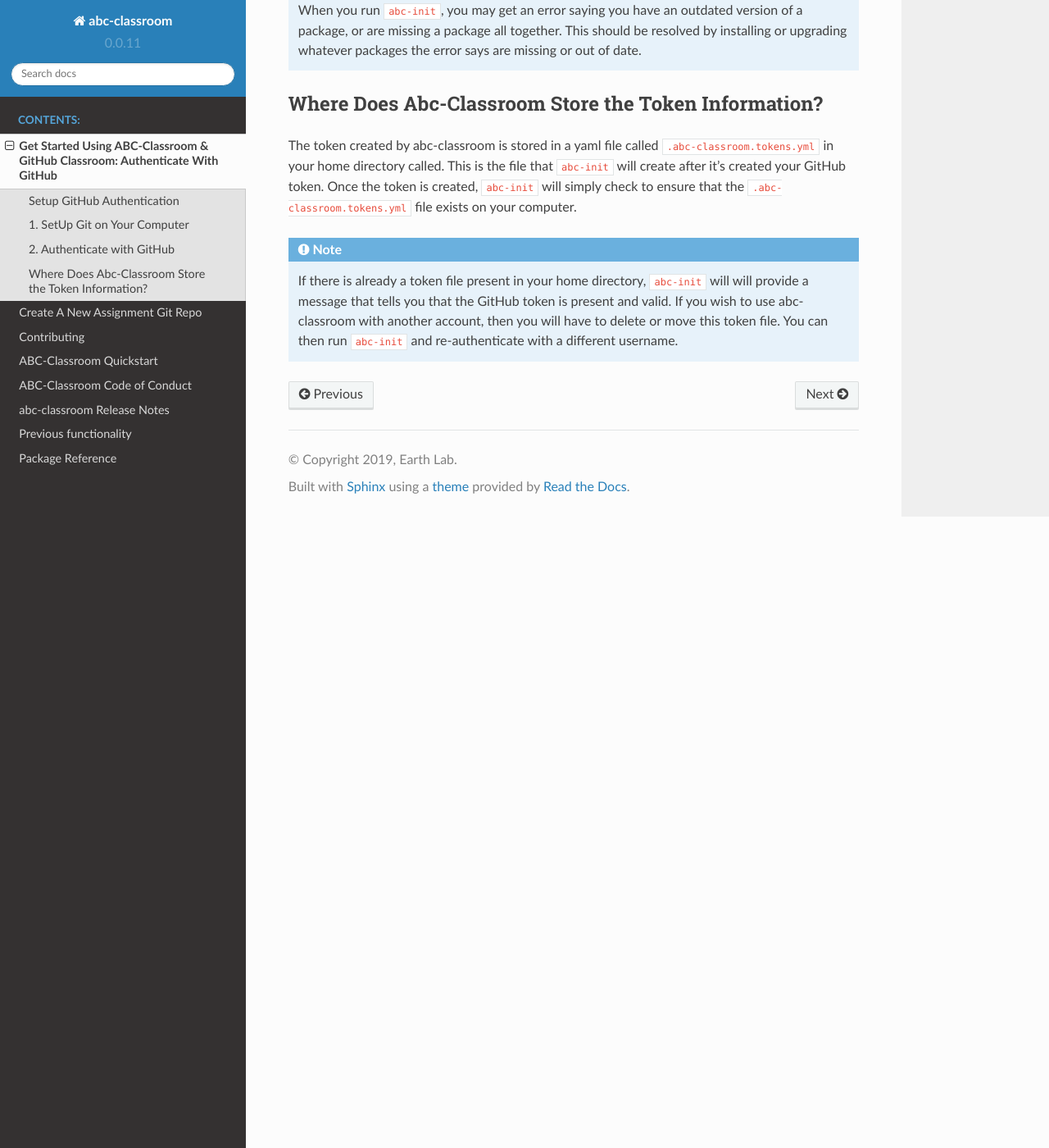
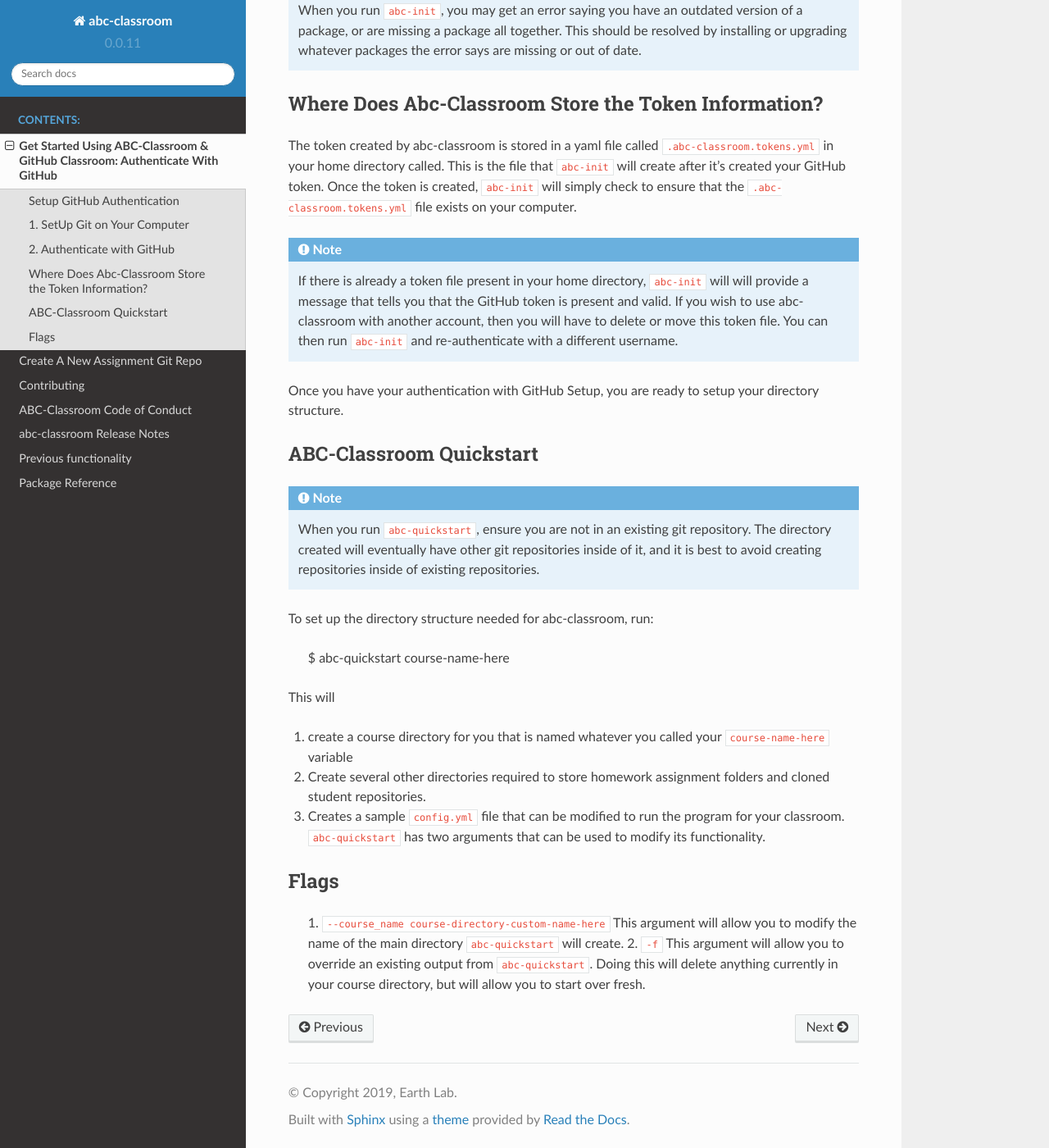
Before and after one commit to earthlab/abc-classroom, a Sphinx documentation site: the page built from docs/get-started.rst, in a window 1280 px wide and 1400 px high, scrolled down 1371 px. Shown: the whole window at 82% size. Built offline with Sphinx 7.4.7 and the Read the Docs theme 2.0.0, drawn with Linux system fonts in a browser that asks for light colours.

Commit message:
create single quick start doc for users

```diff
--- a/docs/get-started.rst
+++ b/docs/get-started.rst
@@ -74,3 +74,32 @@ ensure that the ``.abc-classroom.tokens.yml`` file exists on your computer.
    present and valid. If you
    wish to use abc-classroom with another account, then you will have to delete or move this
    token file. You can then run ``abc-init`` and re-authenticate with a different username.
+
+Once you have your authentication with GitHub Setup, you are ready to setup
+your directory structure.
+
+ABC-Classroom Quickstart
+~~~~~~~~~~~~~~~~~~~~~~~~
+
+.. note::
+    When you run ``abc-quickstart``, ensure you are not in an existing git repository. The directory created will
+    eventually have other git repositories inside of it, and it is best to avoid creating repositories inside of
+    existing repositories.
+
+To set up the directory structure needed for abc-classroom, run:
+
+     $ abc-quickstart course-name-here
+
+This will
+
+1. create a course directory for you that is named whatever you called your ``course-name-here`` variable
+2. Create several other directories required to store homework assignment folders
+   and cloned student repositories.
+3. Creates a sample ``config.yml`` file that can be modified to run the program for your classroom. ``abc-quickstart`` has two arguments that can be used to modify its functionality.
+
+Flags
+~~~~~
+ 1. ``--course_name course-directory-custom-name-here`` This argument will allow you to modify the name of the main
+ directory ``abc-quickstart`` will create.
+ 2. ``-f`` This argument will allow you to override an existing output from ``abc-quickstart``. Doing this will
+ delete anything currently in your course directory, but will allow you to start over fresh.
--- a/docs/index.rst
+++ b/docs/index.rst
@@ -15,7 +15,6 @@ Welcome to abc-classroom's documentation!
    get-started
    new_assignment
    contributing
-   quickstart
    code-of-conduct
    change-log
    previous-functionality
```
Also changed, not shown: docs/quickstart.rst (deleted, +0 -20 lines).
